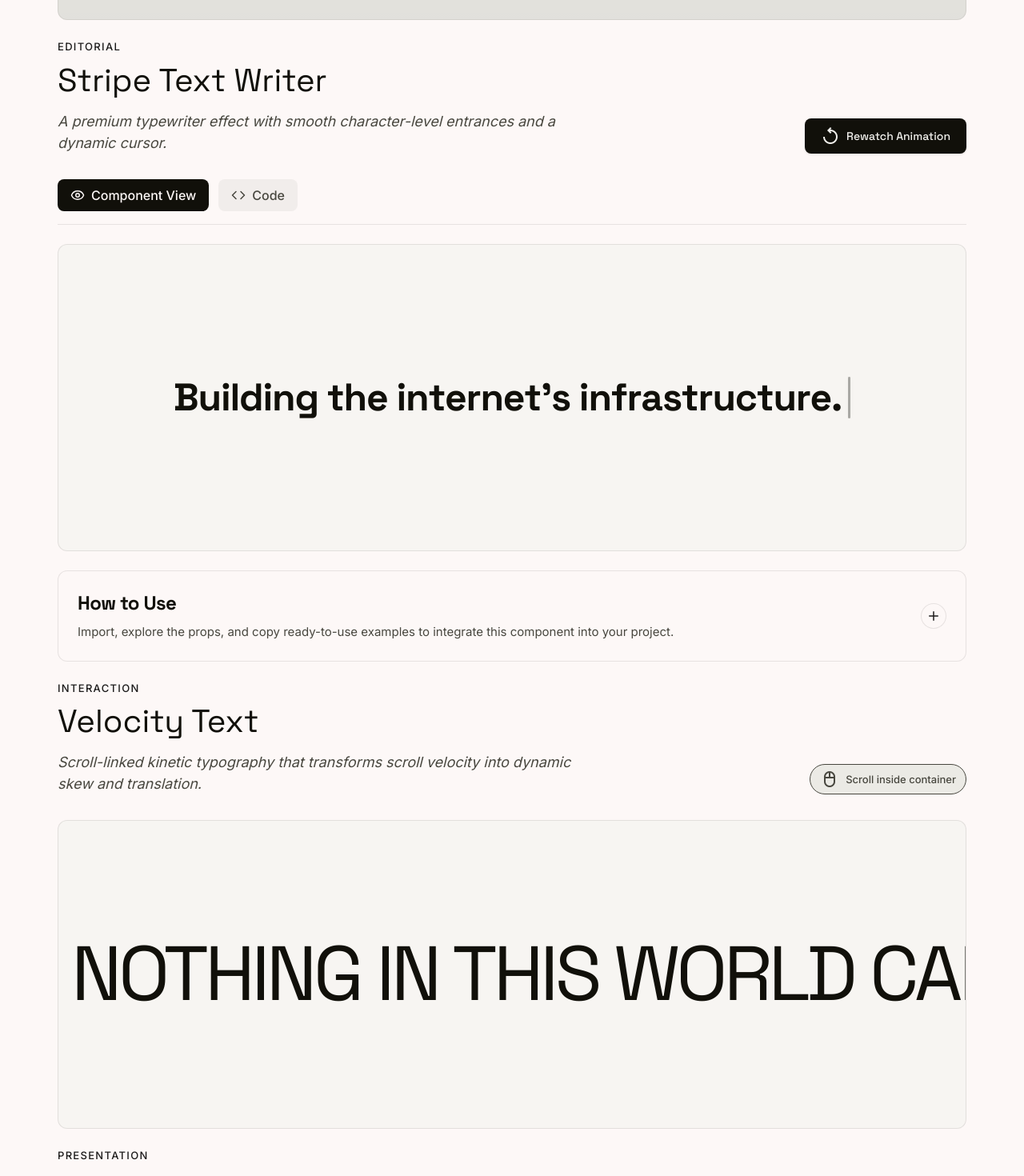
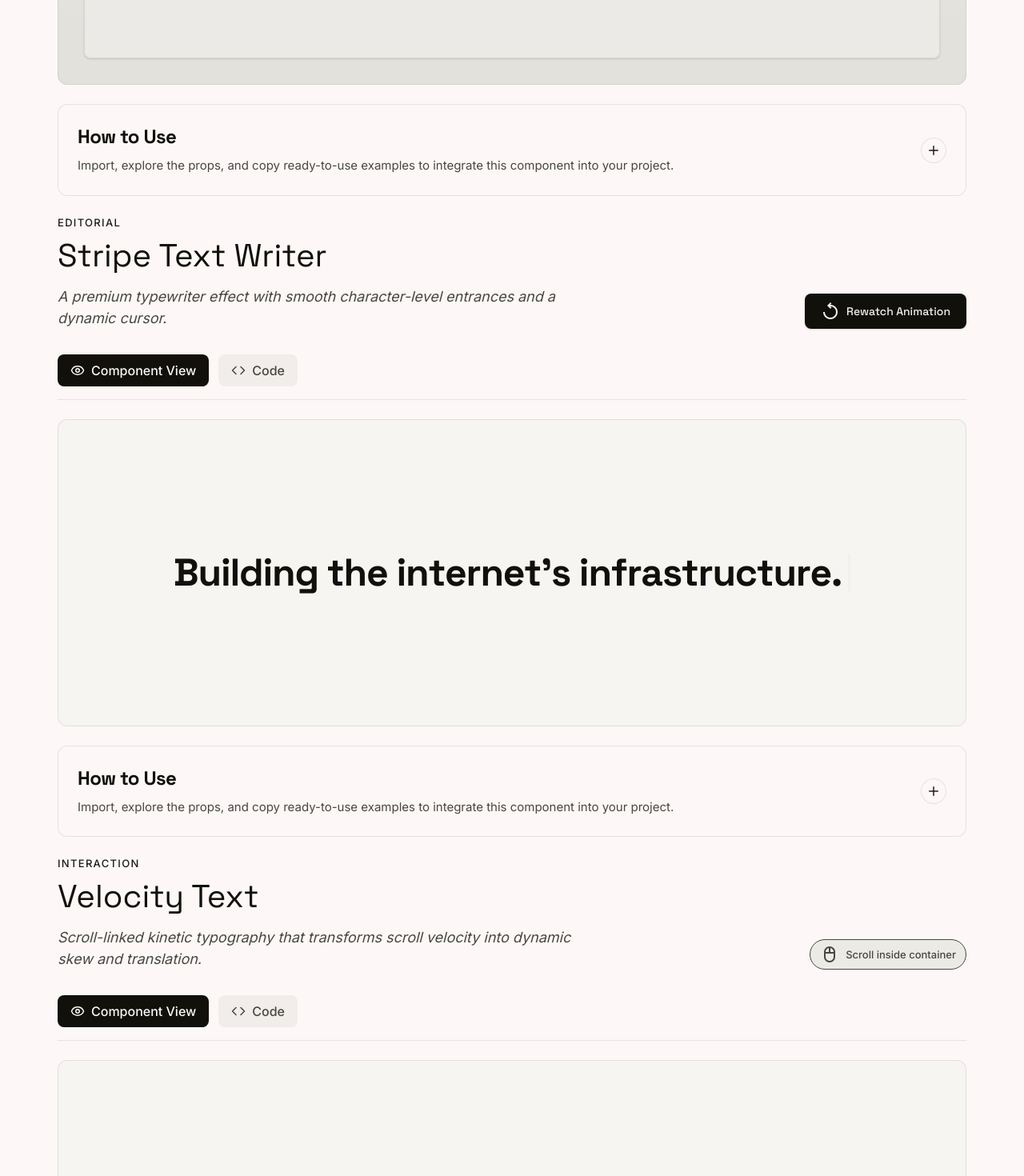
Before and after one commit to TakshPatel02/ComponentLabs, a React (Vite) app: page /components/text in a window 1280 px wide. Shown: the part 1040-2510 px from the top of the page at 80% size. Built offline with nearby package versions, Linux system fonts and the light colour scheme.

Commit message:
feat: integrate DocumentationPanel into TextComponentPage and enhance NeumorphismButton interaction handling

```diff
--- a/src/Pages/Components/TextComponentPage.jsx
+++ b/src/Pages/Components/TextComponentPage.jsx
@@ -41,6 +41,54 @@ const TextComponentPage = () => {
           </div>
         </div>
 
+        <DocumentationPanel
+          componentName="EncryptedText"
+          importPath="../src/components/TextComponents/EncryptedText"
+          componentViewClassName="w-full"
+          defaultUsage={`<EncryptedText text="Access granted" />`}
+          props={[
+            {
+              name: "text",
+              type: "string",
+              description: "Text to scramble and reveal.",
+              default: "Required",
+            },
+            {
+              name: "interval",
+              type: "number",
+              description: "Update interval in ms for each scramble tick.",
+              default: "50",
+            },
+            {
+              name: "duration",
+              type: "number",
+              description: "Total reveal duration in ms.",
+              default: "3000",
+            },
+            {
+              name: "className",
+              type: "string",
+              description: "Optional classes appended to the text wrapper.",
+              default: '""',
+            },
+          ]}
+          examples={[
+            {
+              title: "Custom encrypted reveal",
+              code: `<EncryptedText
+  text="Initializing secure channel..."
+  interval={35}
+  duration={2000}
+  className="text-sm md:text-base text-emerald-400"
+/>`,
+            },
+          ]}
+          notes={[
+            "Uses randomized glyphs from an internal character set and progressively reveals the original text.",
+            "Spaces in the source text are preserved during animation.",
+            "Very long strings with very small interval values may increase render updates.",
+          ]}
+        >
           <div className="w-full min-h-75 md:h-96 bg-cursor-light rounded-xl oklab-border p-4 md:p-8 flex flex-col items-center justify-center relative overflow-hidden transition-all duration-500 group-hover:shadow-[0_20px_70px_-10px_rgba(38,37,30,0.05)]">
             <div className="absolute inset-0 z-0 bg-linear-to-b from-transparent to-black/2 pointer-events-none"></div>
 
@@ -54,6 +102,7 @@ const TextComponentPage = () => {
               />
             </div>
           </div>
+        </DocumentationPanel>
       </div>
 
       {/* Stripe Text Writer Component Section */}
@@ -181,13 +230,54 @@ const TextComponentPage = () => {
           </div>
         </div>
 
-        {/* Component Display Area (Scrollable Showcase) */}
+        <DocumentationPanel
+          componentName="VelocityText"
+          importPath="../src/components/TextComponents/VelocityText"
+          componentViewClassName="w-full"
+          defaultUsage={`<VelocityText text="Scroll to distort and slide this message" />`}
+          props={[
+            {
+              name: "text",
+              type: "string",
+              description: "Content rendered in the horizontal animated line.",
+              default: "built-in persistence quote",
+            },
+            {
+              name: "heightClass",
+              type: "string",
+              description:
+                "Tailwind height utility applied to viewport and sticky area.",
+              default: '"h-[400px]"',
+            },
+          ]}
+          examples={[
+            {
+              title: "Custom text with compact height",
+              code: `<VelocityText
+  text="Design systems become unforgettable when motion has intent."
+  heightClass="h-[320px]"
+/>`,
+            },
+            {
+              title: "Clipped full-width wrapper",
+              code: `<div className="max-w-screen overflow-hidden">
+  <VelocityText heightClass="h-[500px]" />
+</div>`,
+            },
+          ]}
+          notes={[
+            "Scroll progress drives horizontal translation while scroll velocity drives skew, creating a kinetic marquee effect.",
+            "The component uses an internal scroll container (overflow-y-auto) with a large virtual height (h-[800vh]) to produce enough scroll distance.",
+            "Best used in full-width sections with clipped overflow so long text stays visually clean.",
+          ]}
+        >
           <div className="w-full bg-cursor-cream/50 rounded-xl oklab-border flex flex-col relative transition-all duration-500 group-hover:shadow-[0_20px_70px_-10px_rgba(38,37,30,0.05)] overflow-hidden">
             <VelocityText
               heightClass="h-96"
               text="Nothing in this world can take the place of persistence. Talent will not; nothing is more common than unsuccessful men with talent. Genius will not; unrewarded genius is almost a proverb. Education will not; the world is full of educated derelicts. Persistence and determination alone are omnipotent. The slogan 'Press On!' has solved and always will solve the problems of the human race."
             />
           </div>
+        </DocumentationPanel>
       </div>
 
       {/* Creative Highlight Text Component Section */}
--- a/src/components/ButtonComponents/NeumorphismButton.jsx
+++ b/src/components/ButtonComponents/NeumorphismButton.jsx
@@ -1,31 +1,89 @@
-import React, { useState } from "react";
+import React, { useEffect, useRef, useState } from "react";
 import { motion } from "motion/react";
 
 const NeumorphismButton = ({ text = "Initialize AI" }) => {
-  const [isHovered, setIsHovered] = useState(false);
+  const [isInteracting, setIsInteracting] = useState(false);
+  const touchFeedbackTimeoutRef = useRef(null);
+
+  useEffect(() => {
+    return () => {
+      if (touchFeedbackTimeoutRef.current) {
+        clearTimeout(touchFeedbackTimeoutRef.current);
+      }
+    };
+  }, []);
+
+  const clearTouchFeedbackTimeout = () => {
+    if (touchFeedbackTimeoutRef.current) {
+      clearTimeout(touchFeedbackTimeoutRef.current);
+      touchFeedbackTimeoutRef.current = null;
+    }
+  };
+
+  const handlePointerEnter = (event) => {
+    if (event.pointerType === "mouse") {
+      setIsInteracting(true);
+    }
+  };
+
+  const handlePointerLeave = (event) => {
+    if (event.pointerType === "mouse") {
+      setIsInteracting(false);
+    }
+  };
+
+  const handlePointerDown = (event) => {
+    setIsInteracting(true);
+
+    // Touch devices do not have hover, so show a short interaction burst.
+    if (event.pointerType !== "mouse") {
+      clearTouchFeedbackTimeout();
+      touchFeedbackTimeoutRef.current = setTimeout(() => {
+        setIsInteracting(false);
+        touchFeedbackTimeoutRef.current = null;
+      }, 650);
+    }
+  };
+
+  const handlePointerUp = (event) => {
+    if (event.pointerType === "mouse") {
+      setIsInteracting(false);
+    }
+  };
+
+  const handlePointerCancel = () => {
+    clearTouchFeedbackTimeout();
+    setIsInteracting(false);
+  };
 
   return (
     <motion.button
-      onMouseEnter={() => setIsHovered(true)}
-      onMouseLeave={() => setIsHovered(false)}
+      onPointerEnter={handlePointerEnter}
+      onPointerLeave={handlePointerLeave}
+      onPointerDown={handlePointerDown}
+      onPointerUp={handlePointerUp}
+      onPointerCancel={handlePointerCancel}
+      onBlur={handlePointerCancel}
       whileTap={{ scale: 0.98 }}
       // For neumorphism to work, the button background must match its container.
       // We use a light cream gray similar to the layout surface.
       className={`
-        relative px-8 py-4 rounded-full
-        flex items-center justify-center gap-3
+        relative px-5 py-3 md:px-8 md:py-4 rounded-full
+        flex items-center justify-center gap-2 md:gap-3
+        min-h-12 md:min-h-14 w-full max-w-fit whitespace-nowrap
         text-primary bg-surface-300
-        font-medium uppercase tracking-widest text-sm font-['Space_Grotesk']
-        shadow-[-6px_-6px_14px_rgba(255,255,255,0.9),6px_6px_14px_rgba(0,0,0,0.1)]
-        dark:shadow-[-6px_-6px_14px_rgba(255,255,255,0.05),6px_6px_14px_rgba(0,0,0,0.4)]
+        font-medium uppercase tracking-[0.12em] text-xs md:text-sm font-['Space_Grotesk']
+        ${
+          isInteracting
+            ? "text-error-warm shadow-[inset_-3px_-3px_7px_rgba(255,255,255,0.9),inset_3px_3px_7px_rgba(0,0,0,0.15),-2px_-2px_4px_rgba(255,255,255,0.5),2px_2px_4px_rgba(0,0,0,0.05)] dark:shadow-[inset_-3px_-3px_7px_rgba(255,255,255,0.03),inset_3px_3px_7px_rgba(0,0,0,0.5),-2px_-2px_4px_rgba(255,255,255,0.05),2px_2px_4px_rgba(0,0,0,0.2)]"
+            : "shadow-[-6px_-6px_14px_rgba(255,255,255,0.9),6px_6px_14px_rgba(0,0,0,0.1)] dark:shadow-[-6px_-6px_14px_rgba(255,255,255,0.05),6px_6px_14px_rgba(0,0,0,0.4)]"
+        }
         transition-all duration-300
-        hover:shadow-[inset_-3px_-3px_7px_rgba(255,255,255,0.9),inset_3px_3px_7px_rgba(0,0,0,0.15),-2px_-2px_4px_rgba(255,255,255,0.5),2px_2px_4px_rgba(0,0,0,0.05)]
-        dark:hover:shadow-[inset_-3px_-3px_7px_rgba(255,255,255,0.03),inset_3px_3px_7px_rgba(0,0,0,0.5),-2px_-2px_4px_rgba(255,255,255,0.05),2px_2px_4px_rgba(0,0,0,0.2)]
-        hover:text-error-warm overflow-hidden group
+        overflow-hidden group
       `}
     >
       {/* AI Pulse Ring Effect */}
-      {isHovered && (
+      {isInteracting && (
         <motion.div
           initial={{ scale: 0.8, opacity: 0 }}
           animate={{ scale: 1.5, opacity: 0 }}
@@ -38,9 +96,9 @@ const NeumorphismButton = ({ text = "Initialize AI" }) => {
       <motion.div
         initial={{ x: "-100%", y: "-100%", opacity: 0 }}
         animate={{
-          x: isHovered ? ["-100%", "200%"] : "-100%",
-          y: isHovered ? ["-100%", "200%"] : "-100%",
-          opacity: isHovered ? [0, 1, 0] : 0,
+          x: isInteracting ? ["-100%", "200%"] : "-100%",
+          y: isInteracting ? ["-100%", "200%"] : "-100%",
+          opacity: isInteracting ? [0, 1, 0] : 0,
         }}
         transition={{ duration: 1.5, repeat: Infinity, ease: "linear" }}
         className="absolute z-0 w-10 h-10 rounded-full blur-md bg-error-warm/40 pointer-events-none mix-blend-overlay"
@@ -49,13 +107,13 @@ const NeumorphismButton = ({ text = "Initialize AI" }) => {
       <div className="relative z-10 flex items-center justify-center gap-3">
         {/* Dynamic Material Icon */}
         <motion.span
-          animate={{ rotate: isHovered ? 180 : 0 }}
+          animate={{ rotate: isInteracting ? 180 : 0 }}
           transition={{ duration: 0.5, ease: "backOut" }}
           className={`material-symbols-outlined text-[20px] transition-colors duration-300 ${
-            isHovered ? "text-error-warm" : "text-primary"
+            isInteracting ? "text-error-warm" : "text-primary"
           }`}
         >
-          {isHovered ? "auto_awesome" : "smart_toy"}
+          {isInteracting ? "auto_awesome" : "smart_toy"}
         </motion.span>
         <span>{text}</span>
       </div>
--- a/src/components/DocumentationPanel.jsx
+++ b/src/components/DocumentationPanel.jsx
@@ -21,6 +21,7 @@ export const DocumentationPanel = ({
   props,
   examples,
   notes,
+  componentViewClassName = "w-full bg-cursor-cream/50 min-h-96 rounded-xl oklab-border flex flex-col items-stretch justify-center overflow-hidden p-8 transition-all duration-500 hover:shadow-[0_20px_70px_-10px_rgba(38,37,30,0.05)]",
   children, // component view
 }) => {
   const [activeTab, setActiveTab] = useState("component");
@@ -171,7 +172,7 @@ ${defaultUsage}`;
             animate={{ opacity: 1, y: 0 }}
             exit={{ opacity: 0, y: -10 }}
             transition={{ duration: 0.2 }}
-            className="w-full bg-cursor-cream/50 min-h-96 rounded-xl oklab-border flex flex-col items-stretch justify-center overflow-hidden p-8 transition-all duration-500 hover:shadow-[0_20px_70px_-10px_rgba(38,37,30,0.05)]"
+            className={componentViewClassName}
           >
             {children}
           </motion.div>
```
Lines whose indentation alone changed are shown as unchanged.
